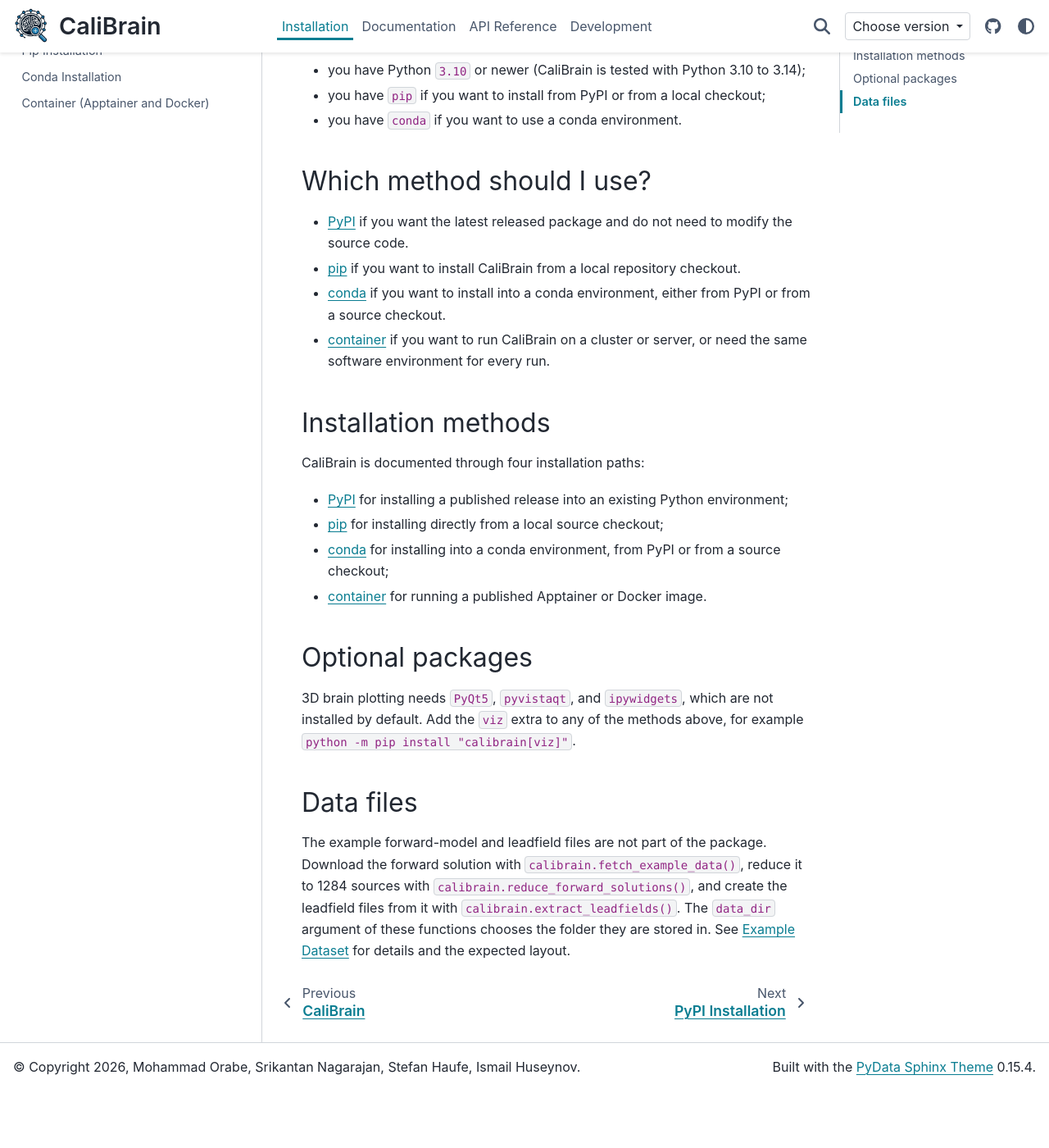
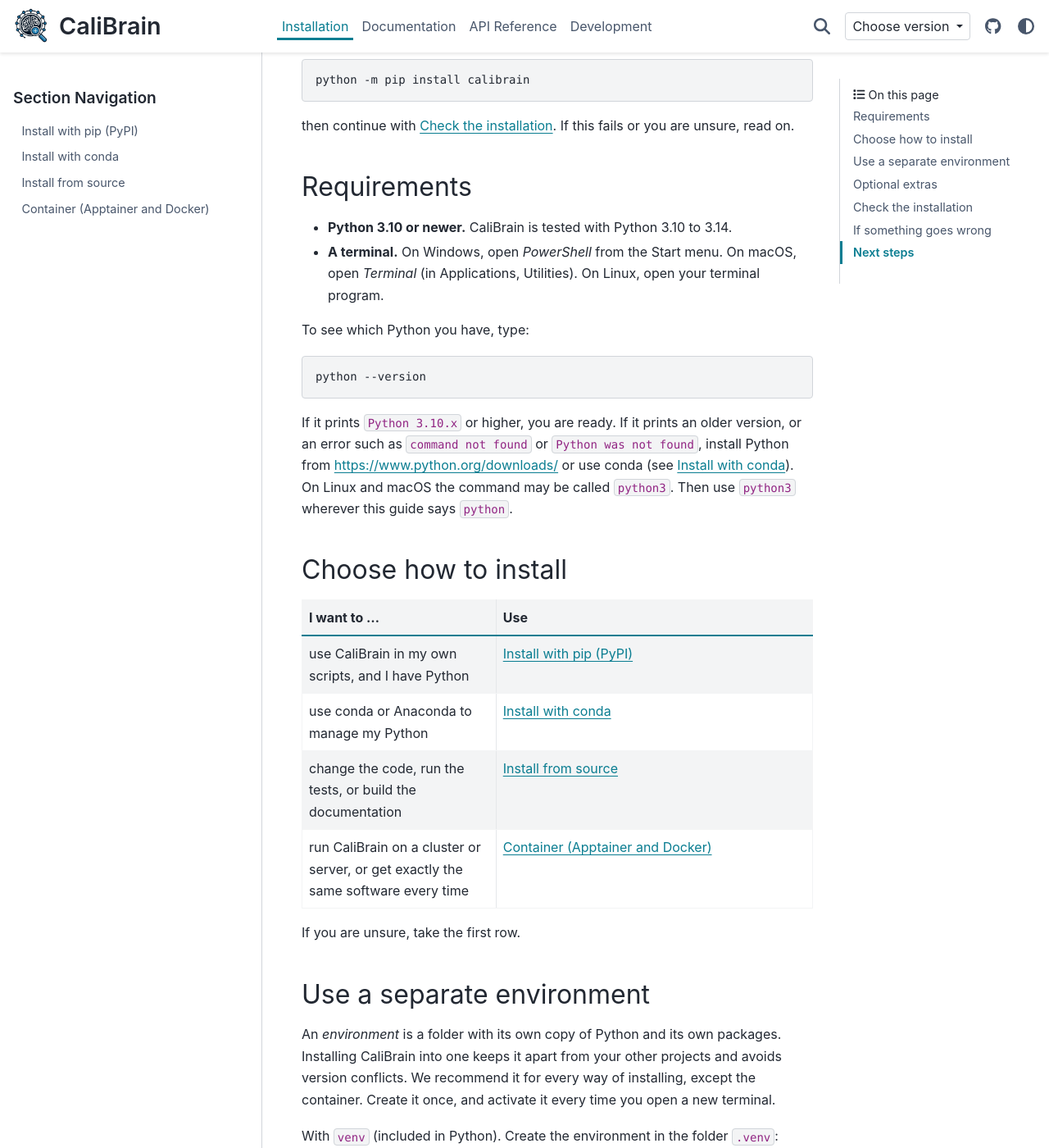
Before and after one commit to braindatalab/CaliBrain, a Sphinx documentation site: the page built from docs/source/installation/index.rst, in a window 1280 px wide and 1400 px high, scrolled down 354 px. Shown: the whole window at 82% size. Built offline with Sphinx 7.4.7 and the PyData theme 0.15.4, drawn with Linux system fonts in a browser that asks for light colours; pages that are not in the unit, such as notebooks, are missing from menus; comment, search, counter and statistics services are not loaded; before the commit the page ends 1684 px from its top, so only the background shows below that; some of the changed text lies outside the part shown.

Commit message:
docs: rewrite the installation guides step by step

```diff
--- a/docs/source/installation/container_installation.rst
+++ b/docs/source/installation/container_installation.rst
@@ -9,6 +9,10 @@ released CaliBrain package, and Jupyter. It has no display, so the 3D brain plot
 (``Visualizer.plot_stc_3d_brain``, which needs the ``viz`` extra) is not available in it.
 All other plots work. The example data are not inside the image: keep them in a folder on
 your computer and pass that folder as ``data_dir``.
+
+You need Apptainer (on a cluster, usually already installed; ask the administrators) or
+Docker on your computer. Neither is part of CaliBrain. If you only want to try CaliBrain
+on your own computer, :doc:`pypi_installation` is simpler.
 
 There are three ways to get it:
 
--- a/docs/source/installation/index.rst
+++ b/docs/source/installation/index.rst
@@ -1,63 +1,173 @@
 .. meta::
-   :description: Install CaliBrain from PyPI, a local source checkout, or into a conda environment.
+   :description: How to install CaliBrain: step-by-step instructions for pip, conda, a source checkout, and a container, with a check that the installation works and fixes for common errors.
 
 Installation
 ============
 
-Choose one installation method and follow it from start to finish.
+This page tells you what you need and which way of installing to choose. The pages for
+the individual ways are linked in the table below. At the end of every way, you check
+the installation with the same short test (see :ref:`install-check`).
+
+**In short:** if you have Python 3.10 or newer, open a terminal and run
+
+.. code-block:: bash
+
+   python -m pip install calibrain
+
+then continue with :ref:`install-check`. If this fails or you are unsure, read on.
 
 Requirements
 ------------
 
-Before installing CaliBrain, make sure that:
+- **Python 3.10 or newer.** CaliBrain is tested with Python 3.10 to 3.14.
+- **A terminal.** On Windows, open *PowerShell* from the Start menu. On macOS, open
+  *Terminal* (in Applications, Utilities). On Linux, open your terminal program.
 
-- you have Python ``3.10`` or newer (CaliBrain is tested with Python 3.10 to 3.14);
-- you have ``pip`` if you want to install from PyPI or from a local checkout;
-- you have ``conda`` if you want to use a conda environment.
+To see which Python you have, type:
 
-Which method should I use?
+.. code-block:: bash
+
+   python --version
+
+If it prints ``Python 3.10.x`` or higher, you are ready. If it prints an older version, or
+an error such as ``command not found`` or ``Python was not found``, install Python from
+https://www.python.org/downloads/ or use conda (see :doc:`conda_installation`). On Linux
+and macOS the command may be called ``python3``. Then use ``python3`` wherever this guide
+says ``python``.
+
+Choose how to install
+---------------------
+
+.. list-table::
+   :header-rows: 1
+   :widths: 38 62
+
+   * - I want to ...
+     - Use
+   * - use CaliBrain in my own scripts, and I have Python
+     - :doc:`pypi_installation`
+   * - use conda or Anaconda to manage my Python
+     - :doc:`conda_installation`
+   * - change the code, run the tests, or build the documentation
+     - :doc:`pip_installation`
+   * - run CaliBrain on a cluster or server, or get exactly the same software every time
+     - :doc:`container_installation`
+
+If you are unsure, take the first row.
+
+.. _install-environment:
+
+Use a separate environment
 --------------------------
 
-- :doc:`PyPI <pypi_installation>` if you want the latest released package and
-  do not need to modify the source code.
-- :doc:`pip <pip_installation>` if you want to install CaliBrain from a local
-  repository checkout.
-- :doc:`conda <conda_installation>` if you want to install into a conda
-  environment, either from PyPI or from a source checkout.
-- :doc:`container <container_installation>` if you want to run CaliBrain on a cluster
-  or server, or need the same software environment for every run.
+An *environment* is a folder with its own copy of Python and its own packages. Installing
+CaliBrain into one keeps it apart from your other projects and avoids version conflicts.
+We recommend it for every way of installing, except the container. Create it once, and
+activate it every time you open a new terminal.
 
-Installation methods
---------------------
+With ``venv`` (included in Python). Create the environment in the folder ``.venv``:
 
-CaliBrain is documented through four installation paths:
+.. code-block:: bash
 
-- :doc:`PyPI <pypi_installation>` for installing a published release into an existing Python environment;
-- :doc:`pip <pip_installation>` for installing directly from a local source checkout;
-- :doc:`conda <conda_installation>` for installing into a conda environment, from PyPI or from a source checkout;
-- :doc:`container <container_installation>` for running a published Apptainer or Docker image.
+   python -m venv .venv
 
-Optional packages
------------------
+Activate it. On Linux and macOS:
 
-3D brain plotting needs ``PyQt5``, ``pyvistaqt``, and ``ipywidgets``, which are
-not installed by default. Add the ``viz`` extra to any of the methods above, for
-example ``python -m pip install "calibrain[viz]"``.
+.. code-block:: bash
 
-Data files
+   source .venv/bin/activate
+
+On Windows (PowerShell):
+
+.. code-block:: powershell
+
+   .venv\Scripts\Activate.ps1
+
+When it is active, the prompt starts with ``(.venv)``. Type ``deactivate`` to leave it. If
+Windows reports that running scripts is disabled, run
+``Set-ExecutionPolicy -Scope CurrentUser RemoteSigned`` once and activate again.
+
+With conda, see :doc:`conda_installation`.
+
+.. _install-extras:
+
+Optional extras
+---------------
+
+CaliBrain installs everything it needs for simulation, inverse solvers, calibration, and
+the 2D plots. Some tasks need more packages, which you add with an *extra* in square
+brackets. Quote it, so that the terminal does not misread the brackets:
+
+.. list-table::
+   :header-rows: 1
+   :widths: 14 56 30
+
+   * - Extra
+     - What it adds
+     - Example
+   * - ``viz``
+     - 3D brain plots (``PyQt5``, ``pyvistaqt``, ``ipywidgets``). They need a screen.
+     - ``pip install "calibrain[viz]"``
+   * - ``dev``
+     - ``pytest`` and ``ruff``, to run the tests.
+     - ``pip install -e ".[dev]"``
+   * - ``docs``
+     - The tools that build this documentation.
+     - ``pip install -e ".[docs]"``
+
+Combine extras with commas: ``".[viz,dev,docs]"``. The ``-e`` in the last two examples is
+explained in :doc:`pip_installation`.
+
+.. _install-check:
+
+Check the installation
+----------------------
+
+In the terminal where the environment is active, run:
+
+.. code-block:: bash
+
+   python -c "import calibrain; print(calibrain.__version__)"
+
+It should print a version number such as ``1.1.0``. If it prints an error, see the next
+section.
+
+If something goes wrong
+-----------------------
+
+.. list-table::
+   :header-rows: 1
+   :widths: 40 60
+
+   * - What you see
+     - What to do
+   * - ``pip: command not found``
+     - Always write ``python -m pip`` instead of ``pip``, as in this guide.
+   * - ``Requires-Python >=3.10`` or ``No matching distribution found``
+     - Your Python is too old. Check it with ``python --version`` and install a newer one.
+   * - ``error: externally-managed-environment``
+     - Your system protects its own Python. Create an environment as described
+       :ref:`above <install-environment>` and install there.
+   * - ``ModuleNotFoundError: No module named 'calibrain'``
+     - You are in a different environment than the one you installed into. Activate it, or
+       install again.
+   * - Windows: ``running scripts is disabled``
+     - See the note under :ref:`install-environment`.
+   * - Something else
+     - Open an issue at https://github.com/braindatalab/CaliBrain/issues with the complete
+       error message, your operating system, and the output of ``python --version``.
+
+Next steps
 ----------
 
-The example forward-model and leadfield files are not part of the package. Download
-the forward solution with ``calibrain.fetch_example_data()``, reduce it to 1284 sources
-with ``calibrain.reduce_forward_solutions()``, and create the leadfield files from it
-with ``calibrain.extract_leadfields()``. The ``data_dir`` argument of these functions
-chooses the folder they are stored in. See
-:doc:`../datasets/index` for details and the expected layout.
+CaliBrain works without data for simulations. The real head models (example data) are
+downloaded in a separate step, which is described in :doc:`../datasets/index`, and the
+tutorials start with :doc:`../tutorials/index`.
 
 .. toctree::
    :hidden:
 
    pypi_installation
+   conda_installation
    pip_installation
-   conda_installation
    container_installation
```
Also changed, not shown: docs/source/installation/conda_installation.rst (+31 -47 lines), docs/source/installation/pip_installation.rst (+31 -62 lines), docs/source/installation/pypi_installation.rst (+43 -73 lines).
